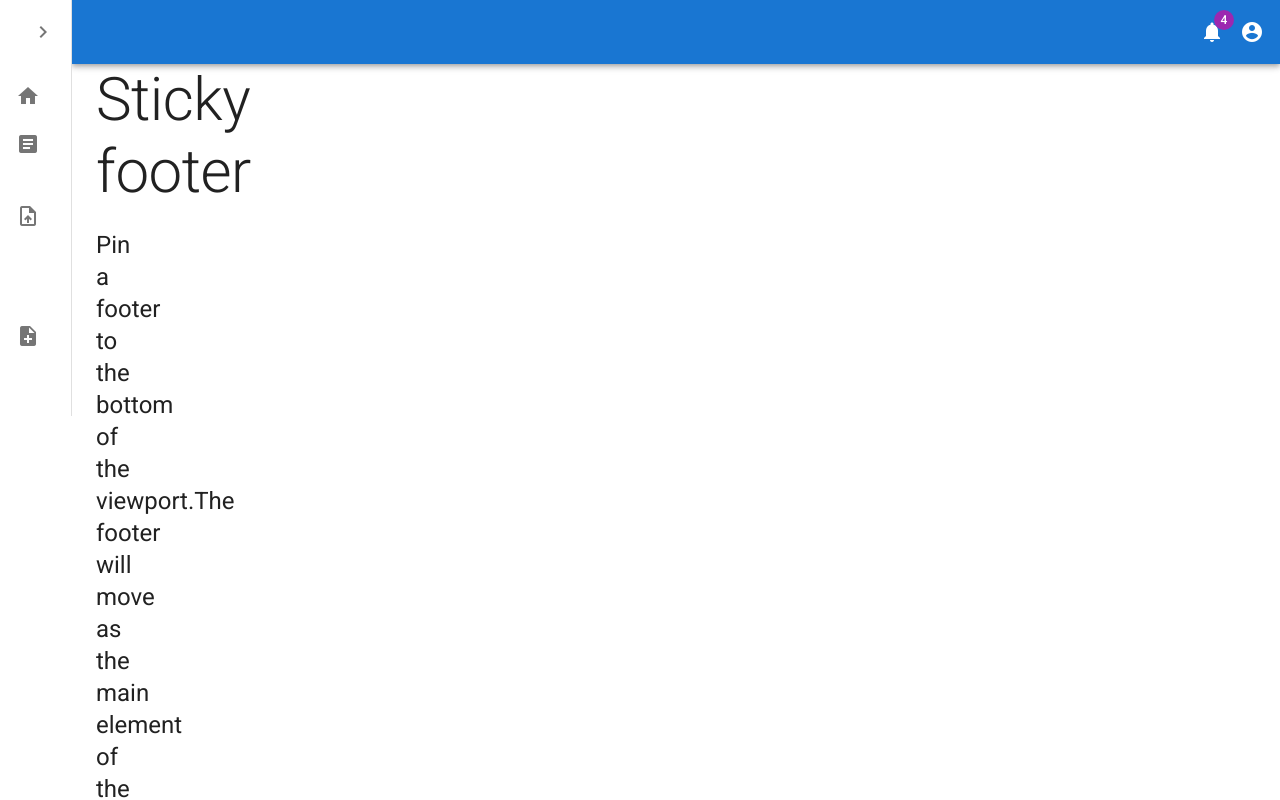
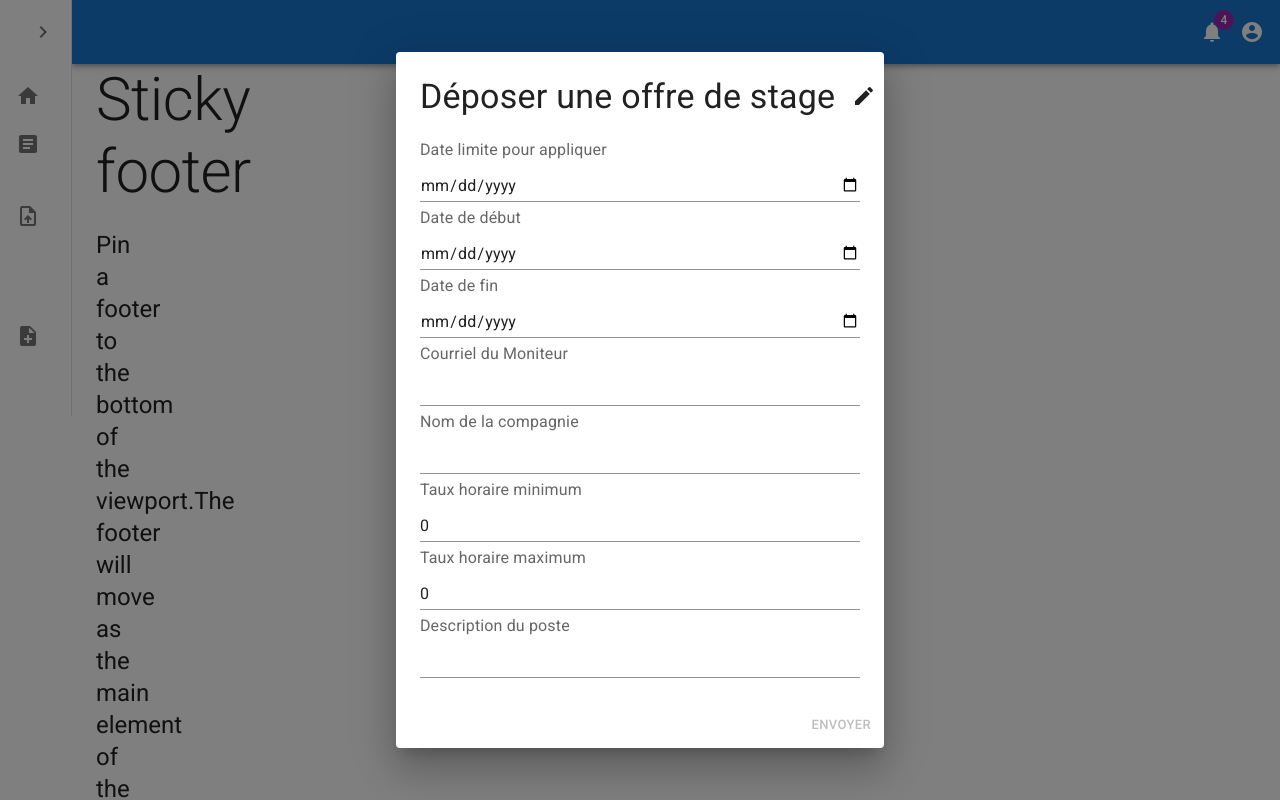
Before and after one commit to 0xD34DC0DE/ProjetIntegreTeam4, a React (Create React App) app in the folder frontend/: page /offerForm in a window 1280 px wide. Shown: the top 800 px of the page. Built offline with nearby package versions, Linux system fonts and the light colour scheme.

Commit message:
get jwt token for offerForm

```diff
--- a/frontend/src/App.js
+++ b/frontend/src/App.js
@@ -28,6 +28,7 @@ function App() {
         <SideBar setOpen={setOpen} open={open} />
         <Switch>
           <Route path="/" exact component={Home} />
+          <Route path="/offerForm" exact component={OfferForm} />
           <Route
             path="/login"
             extact
--- a/frontend/src/components/OfferForm.js
+++ b/frontend/src/components/OfferForm.js
@@ -12,7 +12,7 @@ import React from "react";
 import { OFFER_FORM_VALUES } from "../modals/TextFormFieldValues";
 import TextFormField from "./TextFormField";
 
-function OfferForm() {
+function OfferForm({ userInformations }) {
   const emptyOffer = {
     limitDateToApply: new Date(),
     beginningDate: new Date(),
@@ -25,7 +25,7 @@ function OfferForm() {
   };
   const [offer, setOffer] = React.useState(emptyOffer);
   const [isValid, setIsValid] = React.useState(false);
-  const [token, setToken] = React.useState("");
+  const [token, setToken] = React.useState(sessionStorage.getItem("jwt"));
 
   const handleFormChange = (event) => {
     setOffer((previousForm) => ({
@@ -43,7 +43,7 @@ function OfferForm() {
       method: "POST",
       url: "http://localhost:8080/internshipOffer/addAnInternshipOffer",
       headers: {
-        Authorization: `Bearer ${token}`,
+        Authorization: token,
       },
       data: offer,
       responseType: "json",
@@ -74,6 +74,7 @@ function OfferForm() {
                   onChange={handleFormChange}
                   value={Object.values(offer)[key]}
                   type={currentField.type}
+                  error={""}
                   visible={true}
                 />
               );
--- a/frontend/src/components/TextFormField.js
+++ b/frontend/src/components/TextFormField.js
@@ -25,12 +25,12 @@ const TextFormField = ({
               label={label}
               type={type}
               helperText={error}
-              variant="standard"
               sx={{ flexGrow: 1 }}
               value={value}
               error={error !== ""}
               onChange={onChange}
               visible={visible.toString()}
+              variant="standard"
             />
           </FormControl>
         </>
```
